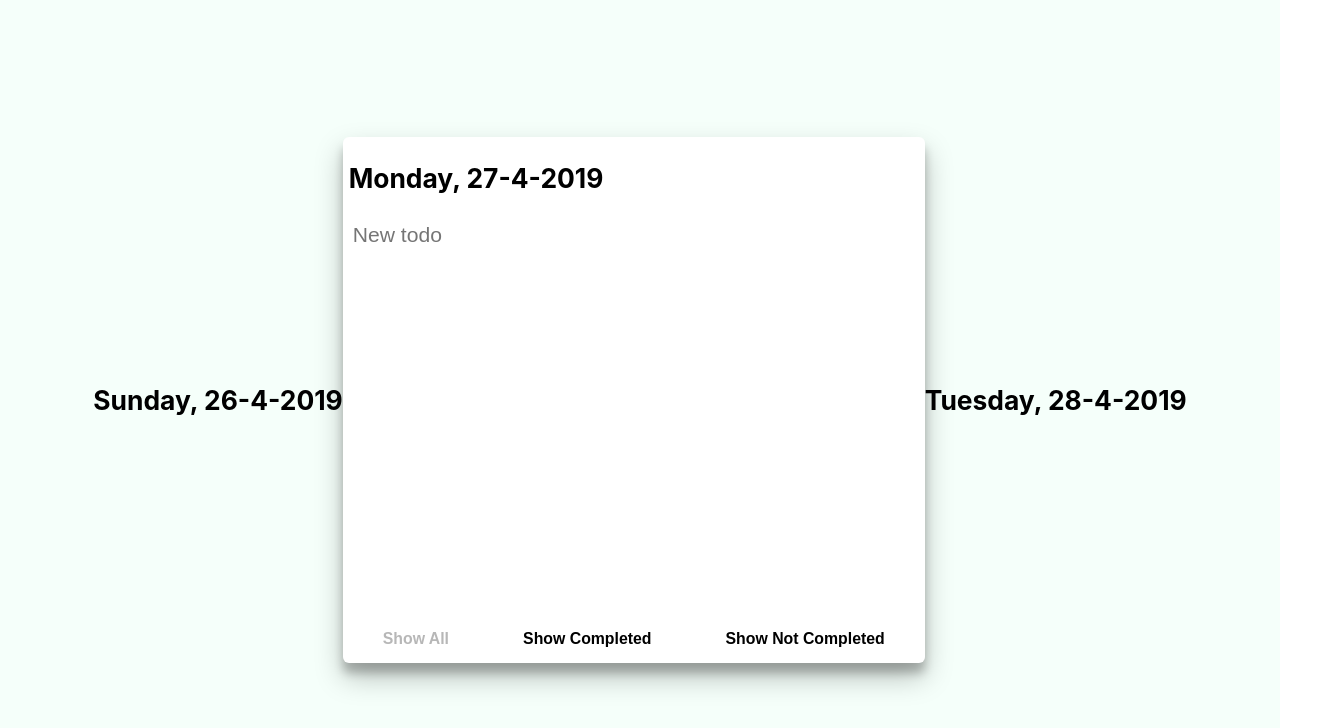
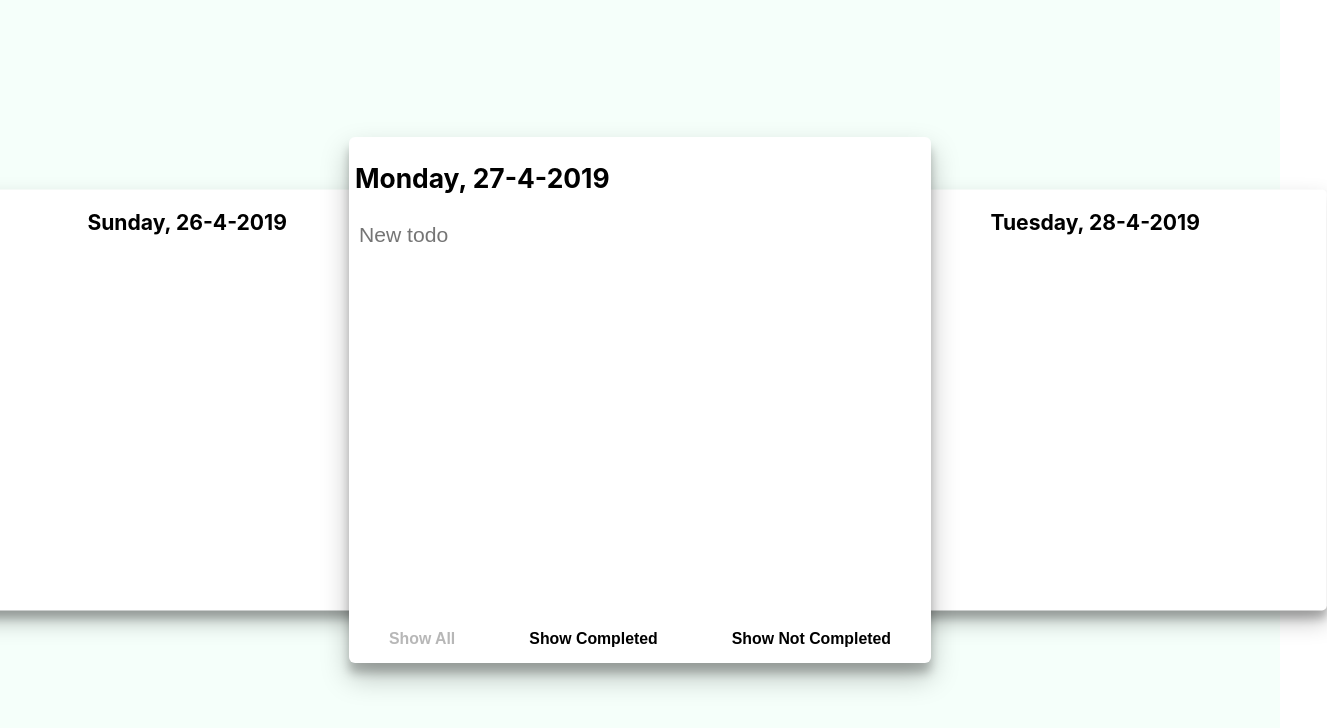
Before and after one commit to d-kowalik/todo-calendar, a React (Create React App) app: page / in a window 1280 px wide. Shown: the top 728 px of the page, 1327 px wide, since content can reach past the window. Built offline with nearby package versions, Linux system fonts and the light colour scheme.

Commit message:
Style ShadowTodoBlocks

```diff
--- a/src/components/ShadowTodoBlock.js
+++ b/src/components/ShadowTodoBlock.js
@@ -8,7 +8,7 @@ const ShadowTodoBlock = ({ date }) => {
   todos = todos === undefined ? [] : todos
 
   return (
-    <div>
+    <div className="TodoBlock Shadow">
       <h2>{date}</h2>
       <TodoList todos={todos} />
     </div>
--- a/src/styles/TodoBlock.css
+++ b/src/styles/TodoBlock.css
@@ -7,9 +7,28 @@
   border-radius: 6px;
   padding: 3px;
   background: #ffffff;
+  z-index: 1;
 }
 
 .TodoBlock h2 {
   text-align: left;
   padding-left: 0.5%;
 }
+
+.TodoBlock.Shadow {
+  transform: scale(0.8);
+  z-index: 0;
+  position: relative;
+}
+
+.TodoBlock.Shadow:first-of-type {
+  right: -10%;
+}
+
+.TodoBlock.Shadow:last-of-type {
+  left: -10%;
+}
+
+.TodoBlock.Shadow h2 {
+  text-align: center;
+}
--- a/src/styles/TodoList.css
+++ b/src/styles/TodoList.css
@@ -28,3 +28,12 @@
   font-weight: normal;
   color: lightslategray;
 }
+
+.Shadow .TodoList p {
+  text-align: center;
+  flex-grow: 1;
+}
+
+.Shadow .TodoList button {
+  display: none;
+}
```
